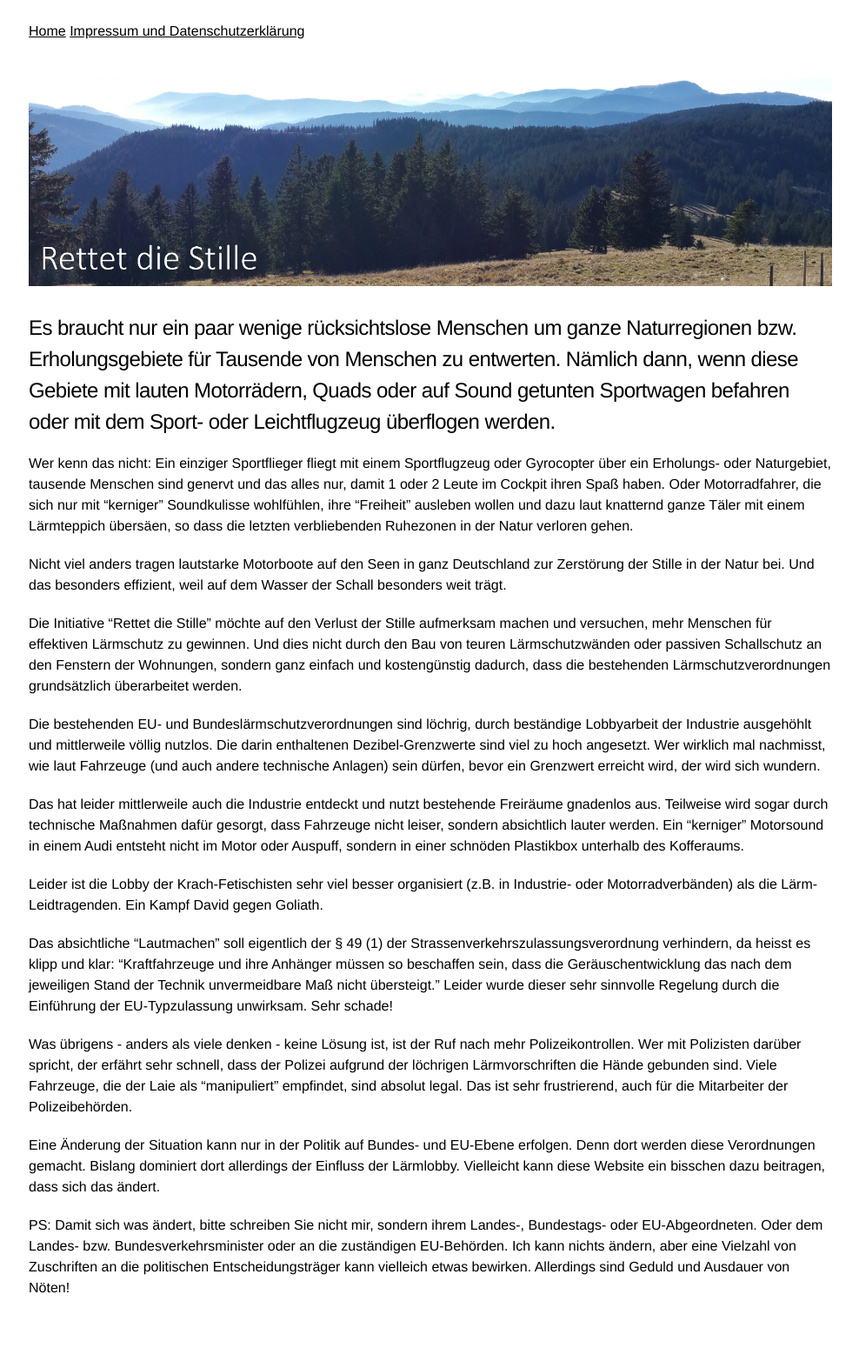
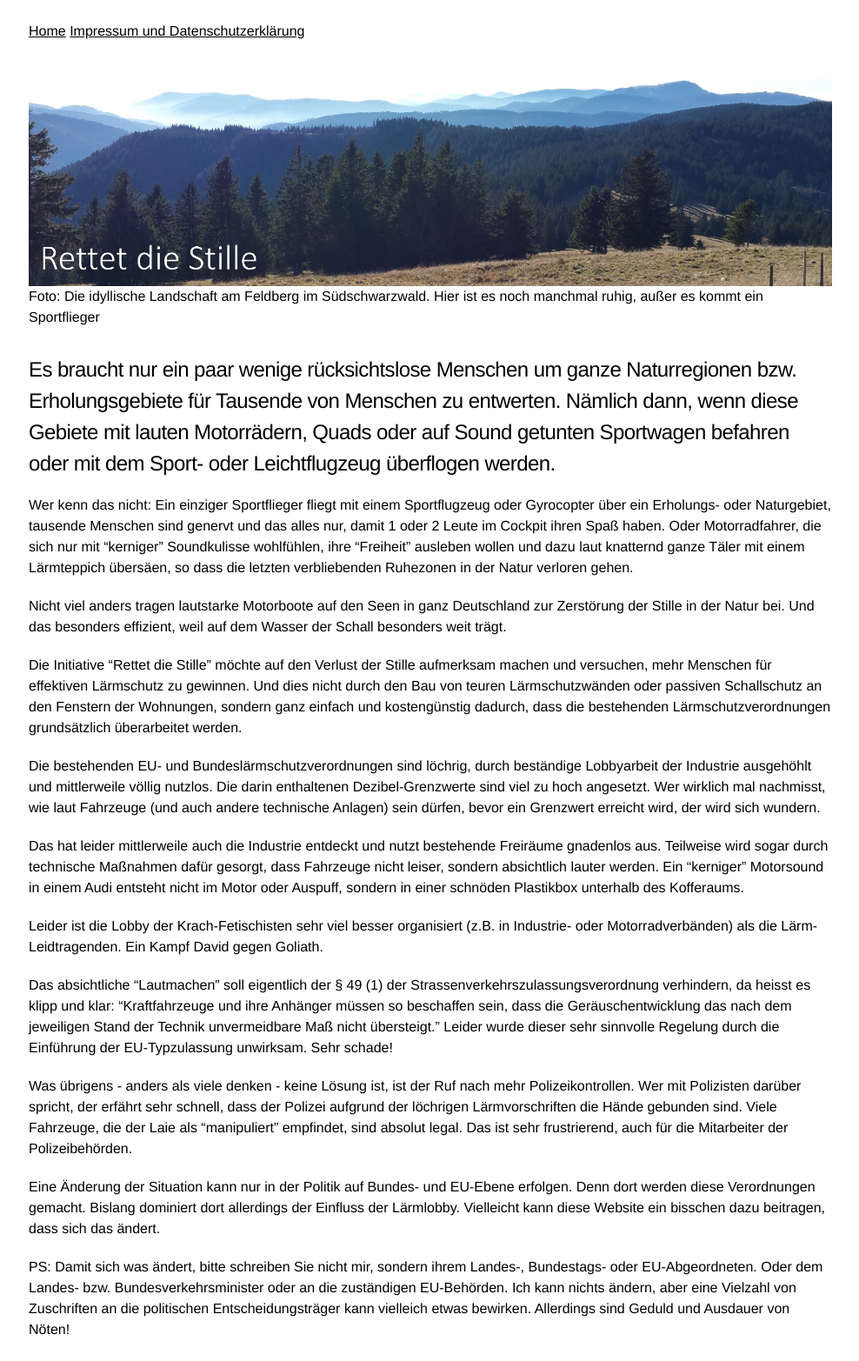
Before and after one commit to rettet-die-stille/rettet-die-stille.github.io, a Jekyll site: the page built from index.md, in a window 1280 px wide. Shown: the whole page at 87% size, without its empty margins (145-1133 px from the left). Built offline with Jekyll 4.4.1, drawn with Linux system fonts in a browser that asks for light colours; before the commit the page ends 1517 px from its top, so only the background shows below that.

Commit message:
Update index.md

```diff
--- a/index.md
+++ b/index.md
@@ -2,6 +2,7 @@
 layout: default
 ---
 ![Intro](assets/images/schwarzwald3.jpg)
+Foto: Die idyllische Landschaft am Feldberg im Südschwarzwald. Hier ist es noch manchmal ruhig, außer es kommt ein Sportflieger
 
 ## Es braucht nur ein paar wenige rücksichtslose Menschen um ganze Naturregionen bzw. Erholungsgebiete für Tausende von Menschen zu entwerten. Nämlich dann, wenn diese Gebiete mit lauten Motorrädern, Quads oder auf Sound getunten Sportwagen befahren oder mit dem Sport- oder Leichtflugzeug überflogen werden.
 
```
